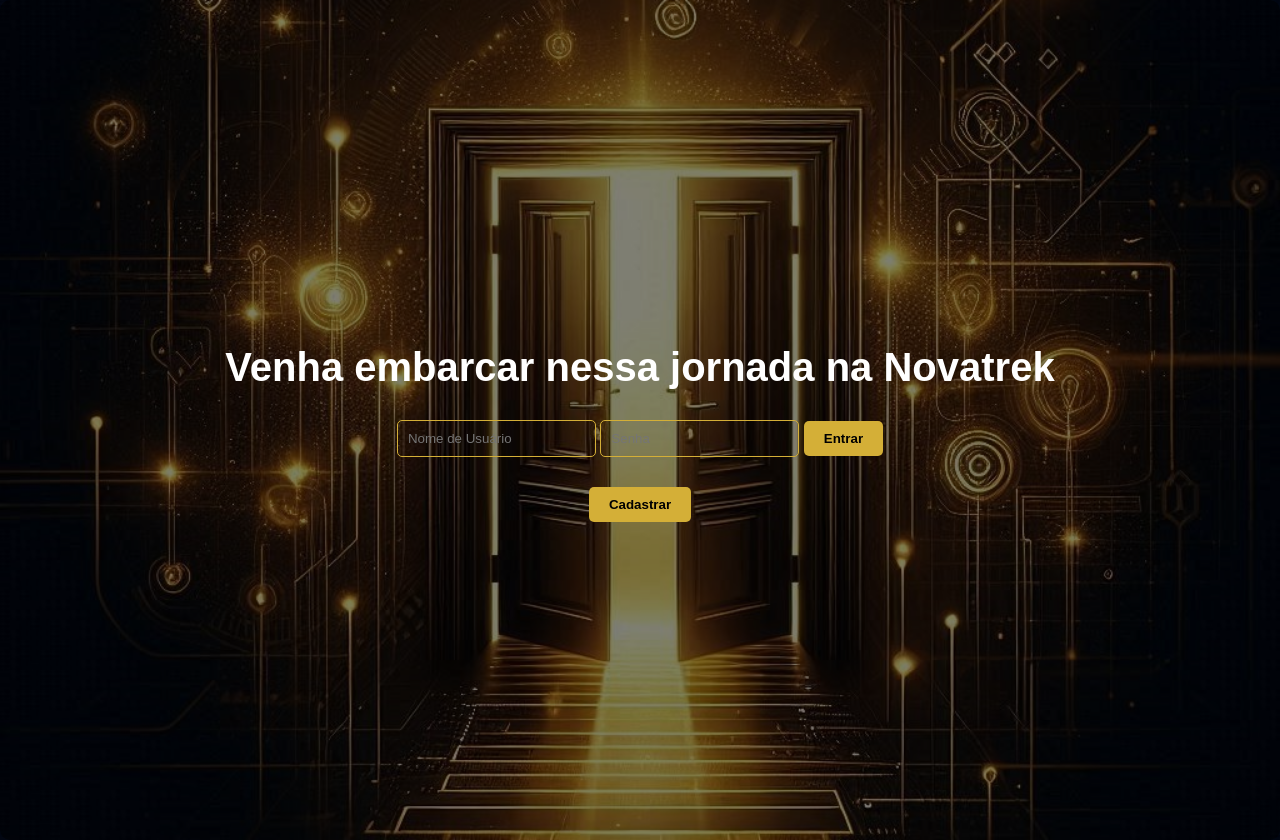
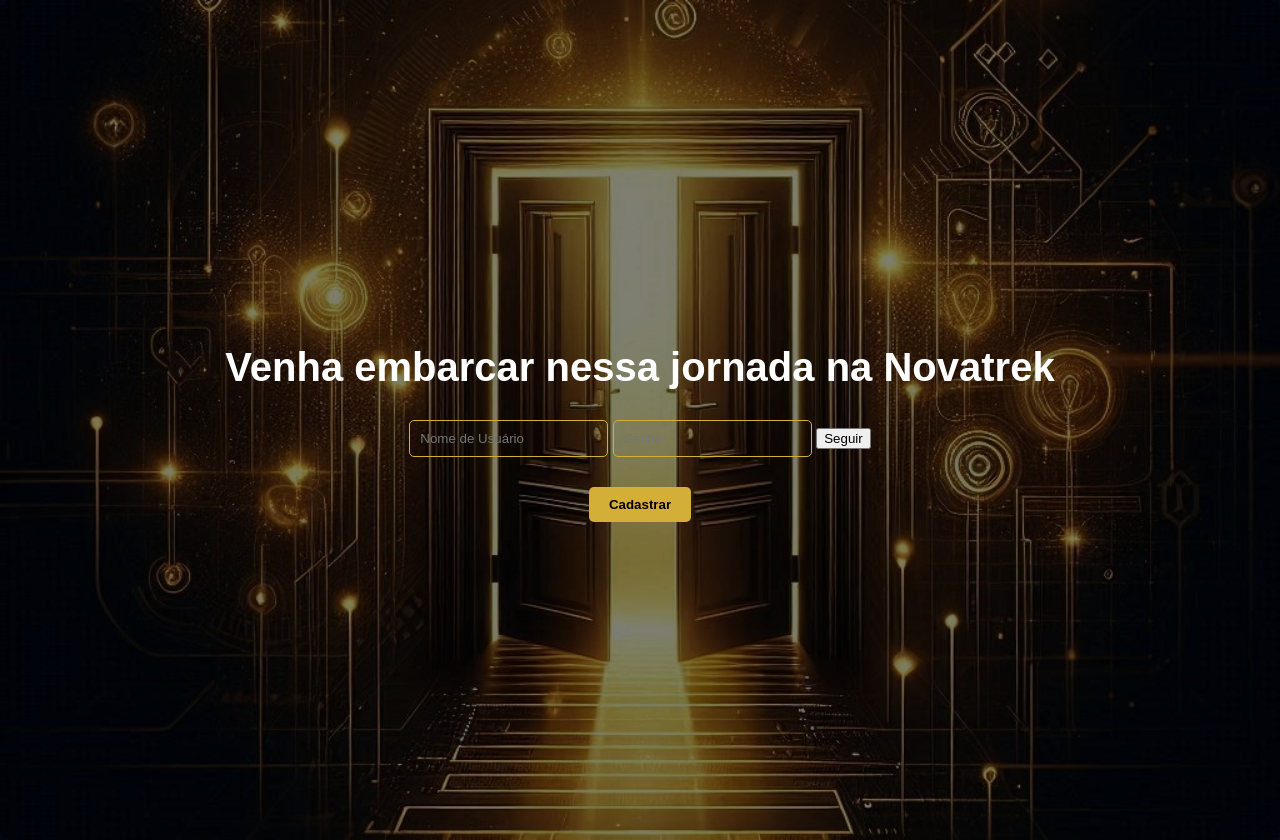
Before and after one commit to kaique55/kaique, a plain HTML site: page index.html in a window 1280 px wide. Drawn offline with Linux system fonts and the light colour scheme.

Commit message:
Update index.html

```diff
--- a/index.html
+++ b/index.html
@@ -78,7 +78,7 @@
         <form action="sucesso.html" method="post">
             <input type="text" placeholder="Nome de Usuário" required>
             <input type="password" placeholder="Senha" required>
-            <button type="submit" class="button-login">Entrar</button>
+           <button onclick="window.location.href='pagina2.html';" class="btn">Seguir</button>
         </form>
         <!-- Botão de Cadastro -->
         <button class="button-cadastro" onclick="window.location.href='cadastro.html'">Cadastrar</button>
```
